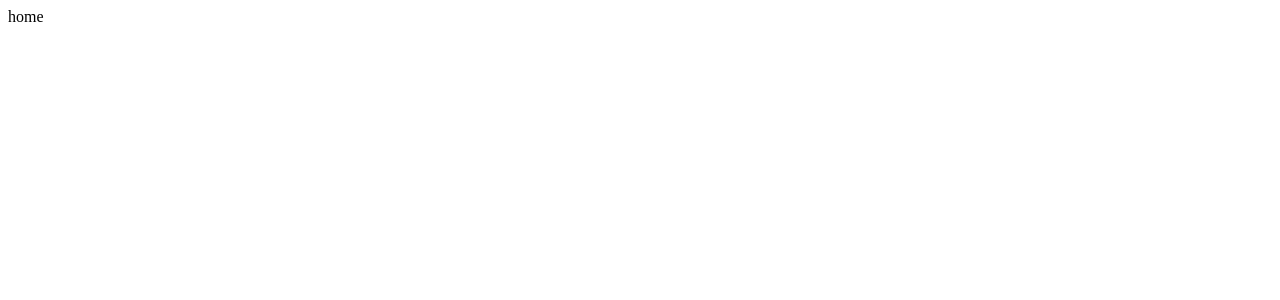
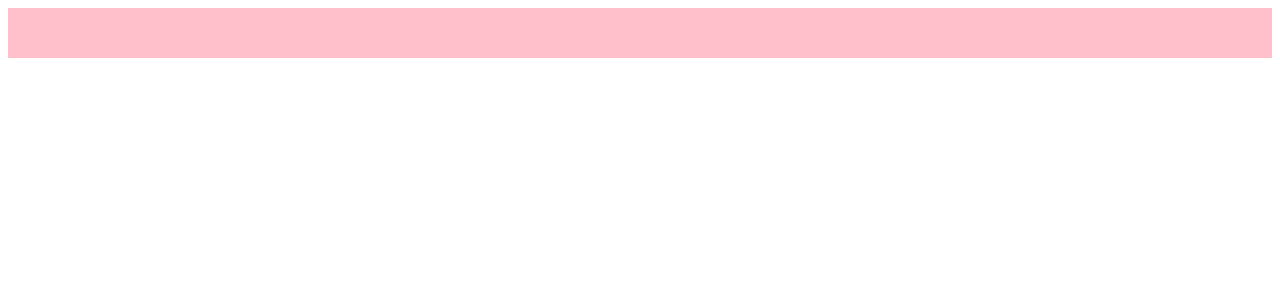
Before and after one commit to Elllin/react-study, a React (Create React App) app: page / in a window 1280 px wide. Shown: the top 300 px of the page. Built offline with nearby package versions, Linux system fonts and the light colour scheme.

Commit message:
Feat : header 컴포넌트 렌더링, background color 추가

```diff
--- a/src/components/Home/Header/Header.js
+++ b/src/components/Home/Header/Header.js
@@ -1,7 +1,14 @@
 import React from 'react';
+import styled from 'styled-components';
 
 function Header() {
-  return <></>;
+  return <HeaderBar></HeaderBar>;
 }
 
+const HeaderBar = styled.header`
+  width: 100%;
+  height: 50px;
+  background-color: pink;
+`;
+
 export default Header;
--- a/src/containers/HomeContainer.js
+++ b/src/containers/HomeContainer.js
@@ -1,7 +1,8 @@
 import React from 'react';
+import Header from '../components/Home/Header/Header';
 
 function HomeContainer() {
-  return <>home</>;
+  return <Header>home</Header>;
 }
 
 export default HomeContainer;
```
